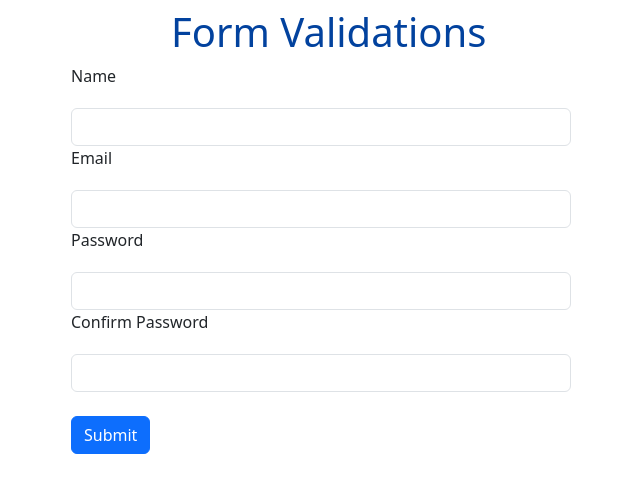
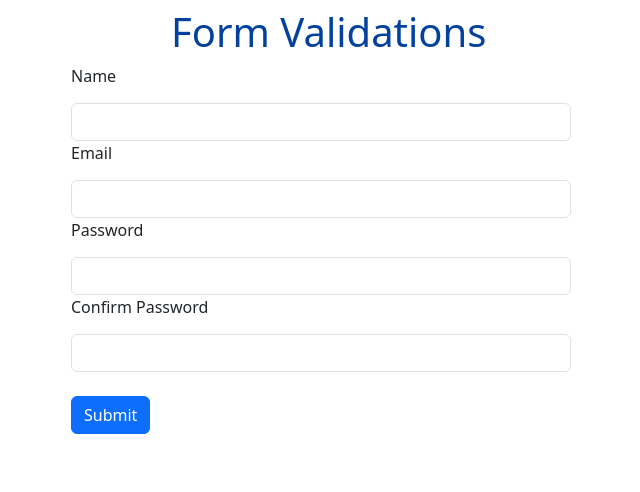
Before and after one commit to GitaReddy/form_user_validation, a Svelte app: page / in a window 1280 px wide. Shown: the top 492 px of the page, without its empty margins (499-1139 px from the left). Built offline with nearby package versions, Linux system fonts and the light colour scheme.

Commit message:
form_validations

```diff
--- a/src/App.svelte
+++ b/src/App.svelte
@@ -79,25 +79,25 @@ import 'bootstrap/dist/css/bootstrap.min.css';
 	<form on:submit|preventDefault={handleSubmit}>
 		<h1 style="color:#02429E;padding-left:100px">Form Validations</h1>
 	  <div>
-		<label for="name" class="label" style= "padding-bottom:20px !important">Name</label>
+		<label for="name" class="label" style= "padding-bottom:15px !important">Name</label>
 		<input type="text" id="name" bind:value={name} class="form-control"  style ="width:500px"/>
 		{#if errors.name}<div class="error" style="color:red;">{errors.name}</div>{/if}
 	  </div>
 
 	  <div>
-		<label for="email" class="label" style= "padding-bottom:20px !important">Email</label>
+		<label for="email" class="label" style= "padding-bottom:15px !important">Email</label>
 		<input type="email" id="email" bind:value={email} class="form-control" style ="width:500px" />
 	{#if errors.email}<div class="error" style="color:red;">{errors.email}</div>{/if}
 	  </div>
 
 	  <div>
-		<label for="password" class="label" style= "padding-bottom:20px !important">Password</label>
+		<label for="password" class="label" style= "padding-bottom:15px !important">Password</label>
 		<input type="password" id="password" bind:value={password} class="form-control" style ="width:500px" />
 	{#if errors.password}<div class="error" style="color:red;">{errors.password}</div>{/if}
 	  </div>
 
 	  <div>
-		<label for="confirmPassword" class="label" style= "padding-bottom:20px !important">Confirm Password</label>
+		<label for="confirmPassword" class="label" style= "padding-bottom:15px !important">Confirm Password</label>
 		<input type="password" id="confirmPassword" bind:value={confirmPassword} class="form-control" style ="width:500px" />
 	{#if errors.confirmPassword}<div class="error" style="color:red;">{errors.confirmPassword}</div>{/if}
 	  </div>
```
